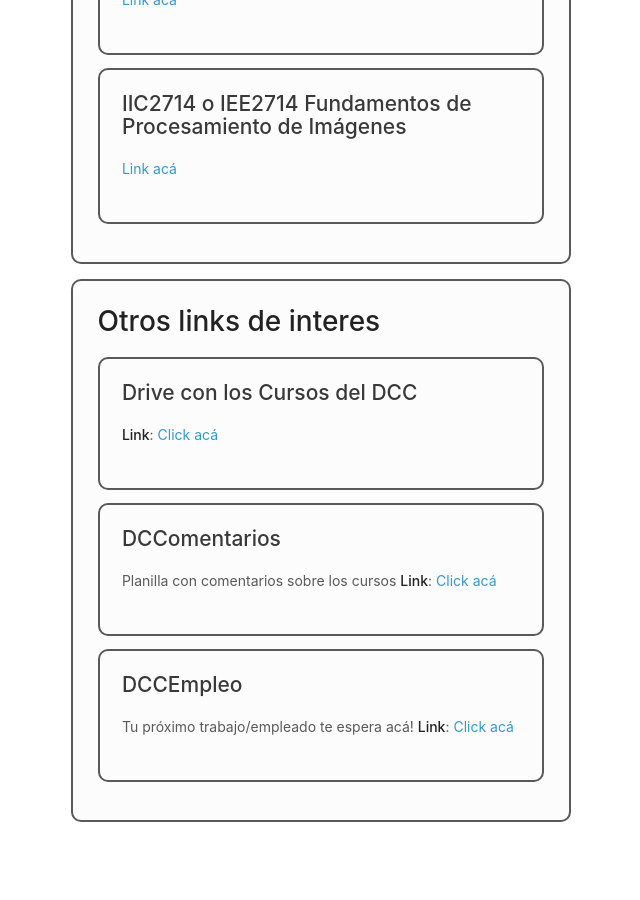
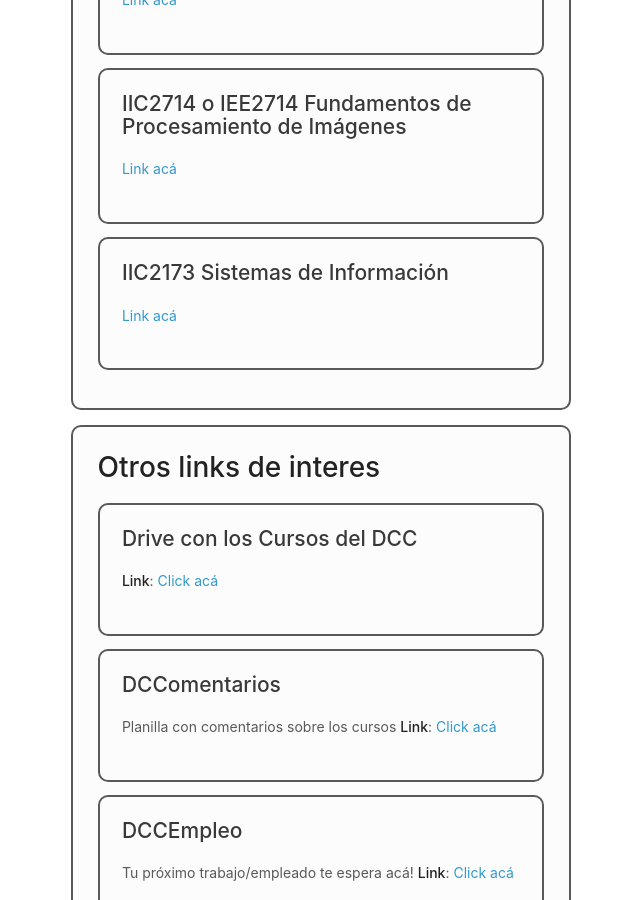
Before and after one commit to capitulo-acm-puc/capitulo-acm-puc.github.io, a Jekyll site: the page built from 6-grupos_y_canales.md, in a window 1280 px wide and 900 px high, scrolled down 5932 px. Shown: the whole window, without its empty margins (535-1175 px from the left). Built offline with Jekyll 4.4.1, drawn with Linux system fonts in a browser that asks for light colours.

Commit message:
Update 6-grupos_y_canales.md

```diff
--- a/6-grupos_y_canales.md
+++ b/6-grupos_y_canales.md
@@ -212,6 +212,10 @@ Advertencia, el grupo permite confesiones de todo tipo, sin censura.
 [Link acá](https://t.me/joinchat/GeY84RuC3qRL0FWgp0Hd2g)
 </div>
 
+<div class="grupo">
+## IIC2173 Sistemas de Información
+[Link acá](https://t.me/joinchat/CVrRARvuI1UbzI39mnMXGg)
+</div>
 
 </div>
 
```
